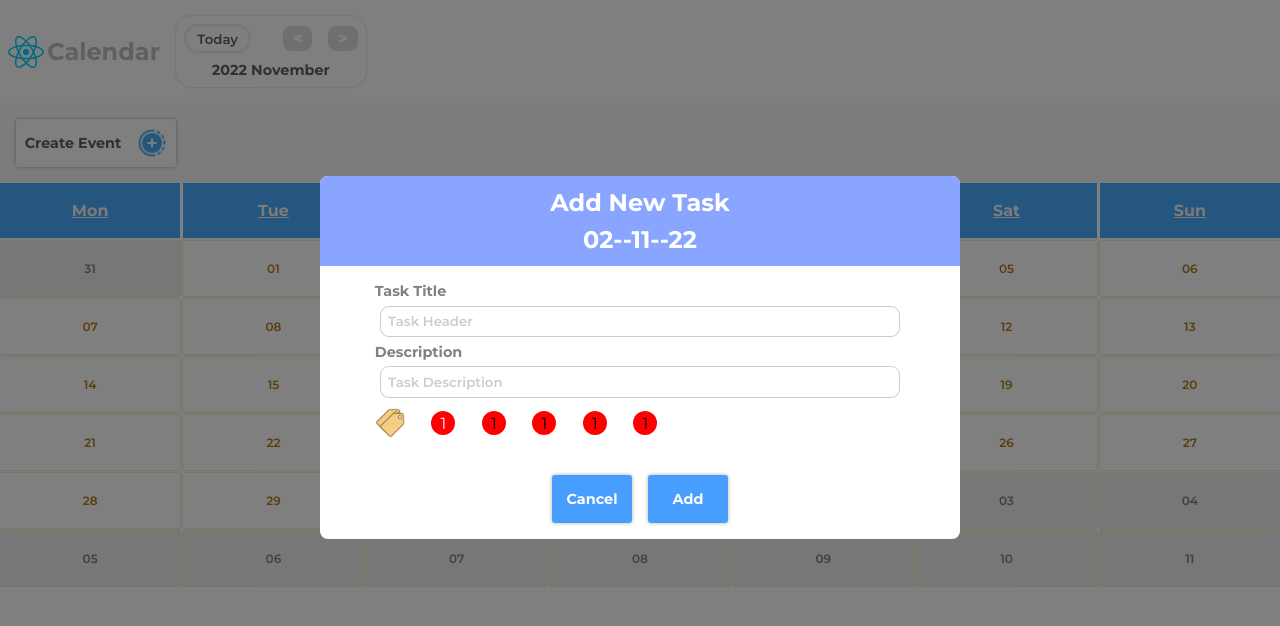
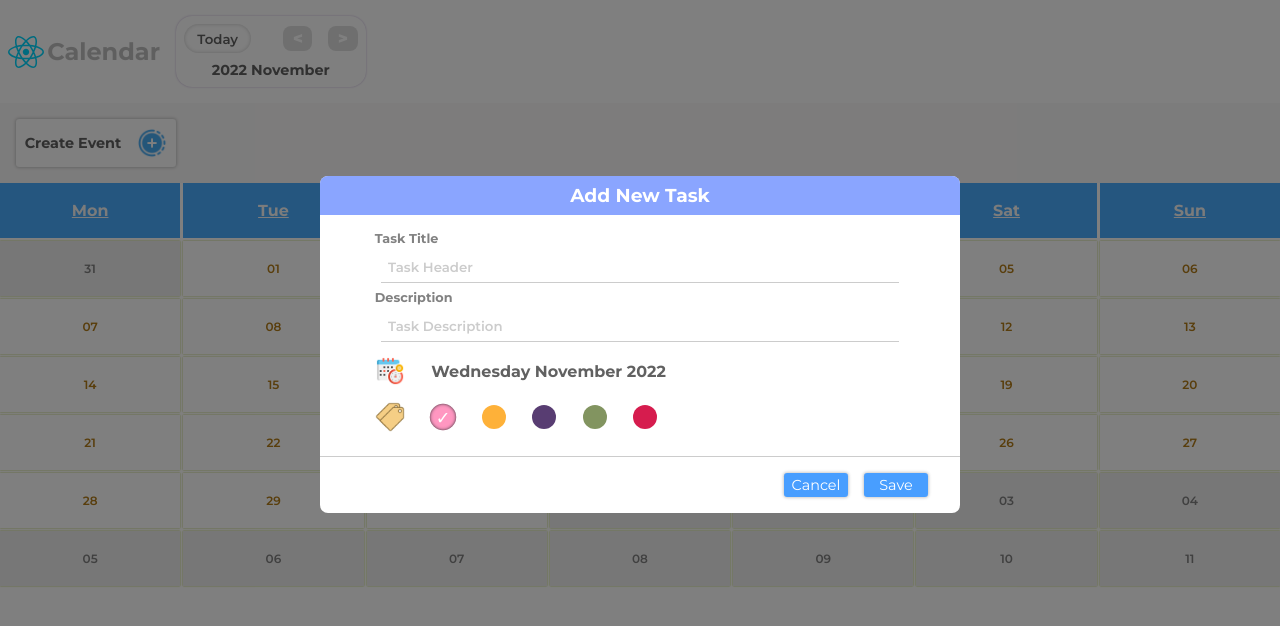
Before and after one commit to KreatorXoX/react-calendar-with-events, a React (Vite) app: page / in a window 1280 px wide. Both pictures are taken after a click on the button "Create Event". Shown: the top 626 px of the page. Built offline with nearby package versions, Linux system fonts and the light colour scheme.

Commit message:
completed add task form and fixed some styling issues

```diff
--- a/src/components/CreateNewTask.jsx
+++ b/src/components/CreateNewTask.jsx
@@ -1,77 +1,100 @@
-import React, { useState, useContext } from 'react'
-import { CalendarCtx } from '../context/CalendarContext'
-import Modal from './Modal'
-import taskImage from '../assets/task.png'
-import tag from '../assets/tag.png'
-import styles from './CreateNewTask.module.css'
+import React, { useState, useContext } from "react";
+import { CalendarCtx } from "../context/CalendarContext";
+import Modal from "./Modal";
+import taskImage from "../assets/task.png";
+import tag from "../assets/tag.png";
+import time from "../assets/time.png";
+import styles from "./CreateNewTask.module.css";
 const CreateNewTask = () => {
-  const { selectedDay, currentDay } = useContext(CalendarCtx)
-  const [openModal, setOpenModal] = useState(false)
-  const [title, setTitle] = useState('')
-  const [description, setDescription] = useState('')
+  const { selectedDay, currentDay } = useContext(CalendarCtx);
+  const [openModal, setOpenModal] = useState(false);
+  const [title, setTitle] = useState("");
+  const [description, setDescription] = useState("");
+  const [labelSelected, setLabelSelected] = useState("#FF97C1");
 
-  const handleFormSubmit = e => {
-    e.preventDefault()
-    console.log(title, description)
-    setOpenModal(false)
-  }
+  const showDate = `${
+    selectedDay
+      ? selectedDay.format("dddd MMMM YYYY")
+      : currentDay.format("dddd MMMM YYYY")
+  }`;
+  const handleFormSubmit = (e) => {
+    e.preventDefault();
+    console.log(title, description);
+    setOpenModal(false);
+  };
+
+  const labelColors = ["#FF97C1", "#FEB139", "#583D72", "#829460", "#D61C4E"];
 
   return (
     <React.Fragment>
       <button className={styles.button} onClick={() => setOpenModal(true)}>
         <span>Create Event</span>
-        <img src={taskImage} alt='add task' width={'30'} />
+        <img src={taskImage} alt="add task" width={"30"} />
       </button>
       {openModal && (
         <Modal
-          date={`${selectedDay ? selectedDay : currentDay}`}
           onSubmit={handleFormSubmit}
           onClick={() => setOpenModal(false)}
           show={openModal}
-          header={'Add New Task'}
+          header={"Add New Task"}
           footer={
             <div className={styles.modalButton}>
               <button onClick={() => setOpenModal(false)}>Cancel</button>
-              <button type='submit'>Add</button>
+              <button type="submit">Save</button>
             </div>
           }
         >
           <div className={styles.formContent}>
             <div className={styles.formInput}>
-              <label htmlFor='header'>Task Title</label>
+              <label htmlFor="header">Task Title</label>
               <input
-                type='text'
-                onChange={e => {
-                  setTitle(e.target.value)
+                type="text"
+                value={title}
+                onChange={(e) => {
+                  setTitle(e.target.value);
                 }}
-                id='header'
-                placeholder='Task Header'
+                id="header"
+                placeholder="Task Header"
               />
             </div>
             <div className={styles.formInput}>
-              <label htmlFor='description'>Description</label>
+              <label htmlFor="description">Description</label>
               <input
-                type='text'
-                onChange={e => {
-                  setDescription(e.target.value)
+                type="text"
+                value={description}
+                onChange={(e) => {
+                  setDescription(e.target.value);
                 }}
-                id='description'
-                placeholder='Task Description'
+                id="description"
+                placeholder="Task Description"
               />
             </div>
-            <div className={styles.labels}>
-              <img src={tag} alt='' width='30' height='30' />
-              <span className={`${styles.color} ${styles.active}`}>1</span>
-              <span className={styles.color}>1</span>
-              <span className={styles.color}>1</span>
-              <span className={styles.color}>1</span>
-              <span className={styles.color}>1</span>
+            <div className={styles.details}>
+              <img src={time} alt="" width="30" height="30" />
+              <p>{showDate}</p>
+            </div>
+            <div className={styles.details}>
+              <img src={tag} alt="" width="30" height="30" />
+              {labelColors.map((color, idx) => {
+                const colorSelected =
+                  labelSelected === color
+                    ? `${styles.color} ${styles.active}`
+                    : `${styles.color}`;
+                return (
+                  <span
+                    key={idx}
+                    style={{ backgroundColor: `${color}` }}
+                    className={colorSelected}
+                    onClick={() => setLabelSelected(color)}
+                  ></span>
+                );
+              })}
             </div>
           </div>
         </Modal>
       )}
     </React.Fragment>
-  )
-}
+  );
+};
 
-export default CreateNewTask
+export default CreateNewTask;
--- a/src/components/CreateNewTask.module.css
+++ b/src/components/CreateNewTask.module.css
@@ -26,21 +26,20 @@
 }
 .modalButton {
   display: flex;
+  margin-right: 5%;
   gap: 1rem;
-  justify-content: center;
+  justify-content: flex-end;
 }
 .modalButton button {
   border: none;
   box-shadow: 0 0 3px 1px #ccc;
   background-color: rgb(72, 158, 255);
   border-radius: 0.2rem;
-  width: 5rem;
-  height: 3rem;
+  width: 4rem;
+  height: 1.5rem;
   cursor: pointer;
-  place-items: center;
-  place-content: center;
   font-size: 0.9rem;
-  font-weight: bold;
+  font-weight: 400;
   margin: 0;
   color: #fff;
   transition: all 0.15s ease-in;
@@ -58,12 +57,12 @@
   flex-direction: column;
   place-items: center;
 }
-.labels {
+.details {
   display: flex;
   justify-content: flex-start;
   place-items: center;
   width: 85%;
-  margin: 0.3rem;
+  margin: 0.5rem 0;
   gap: 5%;
 }
 .color {
@@ -74,9 +73,17 @@
   display: flex;
   place-items: center;
   place-content: center;
+  cursor: pointer;
 }
 .active {
   color: white;
+}
+.active::before {
+  content: "\2713";
+}
+.color:is(.active) {
+  scale: 1.1;
+  box-shadow: inset 0px 0px 3px 0px rgb(42, 45, 49);
 }
 .formInput {
   display: flex;
@@ -84,24 +91,24 @@
   width: 85%;
 }
 label {
-  font-size: 0.9rem;
+  font-size: 0.8rem;
   color: rgb(97, 97, 97, 0.8);
   font-weight: bold;
 }
 input {
   margin: 0.5em;
   border: none;
-  box-shadow: 0 0 0 1px #ccc;
+  border-bottom: 1px solid #ccc;
   padding: 0.5em;
-  border-radius: 0.5rem;
   outline: none;
   caret-color: #ccc;
   color: rgb(97, 97, 97);
   font-weight: 600;
+  transition: border 0.2s ease-in-out;
 }
 input:active,
 input:focus {
-  box-shadow: 0 0 3px 1px rgba(118, 150, 255, 0.85);
+  border-bottom: 1px solid rgba(118, 150, 255, 0.85);
 }
 input::placeholder {
   color: #ccc;
--- a/src/components/Day.jsx
+++ b/src/components/Day.jsx
@@ -11,10 +11,9 @@ const Day = ({ day, rowTitle }) => {
 
   const activeDay = isCurrentDay() ? styles.active : "";
   const notActiveMonth = isCurrentMonth() ? "" : styles.notActiveMonth;
-  const selected =
-    day.format("DD--MM--YY") === selectedDay ? styles.selected : "";
+  const selected = day === selectedDay ? styles.selected : "";
   const selectDayHandler = () => {
-    setSelectedDay(day.format("DD--MM--YY"));
+    setSelectedDay(day);
   };
   return (
     <>
--- a/src/components/Modal.jsx
+++ b/src/components/Modal.jsx
@@ -1,33 +1,33 @@
-import React from 'react'
-import { createPortal } from 'react-dom'
-import Backdrop from './Backdrop'
+import React from "react";
+import { createPortal } from "react-dom";
+import Backdrop from "./Backdrop";
 
-import styles from './Modal.module.css'
+import styles from "./Modal.module.css";
 
-const ModalOverlay = props => {
+const ModalOverlay = (props) => {
   const content = (
     <div className={styles.modal}>
       <header className={styles.modalHeader}>
-        <h2>{props.header}</h2>
-        <h2>{props.date}</h2>
+        <h3>{props.header}</h3>
       </header>
       <form
-        onSubmit={props.onSubmit ? props.onSubmit : e => e.preventDefault()}
+        onSubmit={props.onSubmit ? props.onSubmit : (e) => e.preventDefault()}
       >
         <div className={styles.modalContent}>{props.children}</div>
+
         <footer className={styles.modalFooter}>{props.footer}</footer>
       </form>
     </div>
-  )
-  return createPortal(content, document.getElementById('modalPortal'))
-}
-const Modal = props => {
+  );
+  return createPortal(content, document.getElementById("modalPortal"));
+};
+const Modal = (props) => {
   return (
     <>
       {props.show && <Backdrop onClick={props.onClick} />}
       <ModalOverlay {...props} />
     </>
-  )
-}
+  );
+};
 
-export default Modal
+export default Modal;
--- a/src/components/Modal.module.css
+++ b/src/components/Modal.module.css
@@ -13,7 +13,7 @@
   text-align: center;
   border-top-left-radius: 0.5rem;
   border-top-right-radius: 0.5rem;
-  padding: 0.25rem;
+  padding: 0.5rem;
   background: rgba(118, 150, 255, 0.85);
   color: white;
 }
@@ -26,11 +26,13 @@
   padding: 1rem 0.5rem;
 }
 .modalContent p {
-  color: black !important;
+  color: rgb(97, 97, 97);
   font-weight: 700;
 }
 
 .modalFooter {
+  border: none;
+  border-top: 1px solid #ccc;
   text-align: center;
   padding: 1rem 0rem;
 }
--- a/src/context/CalendarProvider.jsx
+++ b/src/context/CalendarProvider.jsx
@@ -1,18 +1,18 @@
-import React, { useState } from 'react'
-import dayjs from 'dayjs'
-import { CalendarCtx } from './CalendarContext'
+import React, { useState } from "react";
+import dayjs from "dayjs";
+import { CalendarCtx } from "./CalendarContext";
 
-const CalendarProvider = props => {
-  const [monthIdx, setMonthIdx] = useState(dayjs().month())
-  const [selectedDay, setSelectedDay] = useState(null)
-  const [currentDay] = useState(dayjs().format('DD--MM--YY'))
+const CalendarProvider = (props) => {
+  const [monthIdx, setMonthIdx] = useState(dayjs().month());
+  const [selectedDay, setSelectedDay] = useState(null);
+  const [currentDay] = useState(dayjs());
   return (
     <CalendarCtx.Provider
       value={{ monthIdx, setMonthIdx, selectedDay, setSelectedDay, currentDay }}
     >
       {props.children}
     </CalendarCtx.Provider>
-  )
-}
+  );
+};
 
-export default CalendarProvider
+export default CalendarProvider;
```
Also changed, not shown: src/assets/time.png (added).
